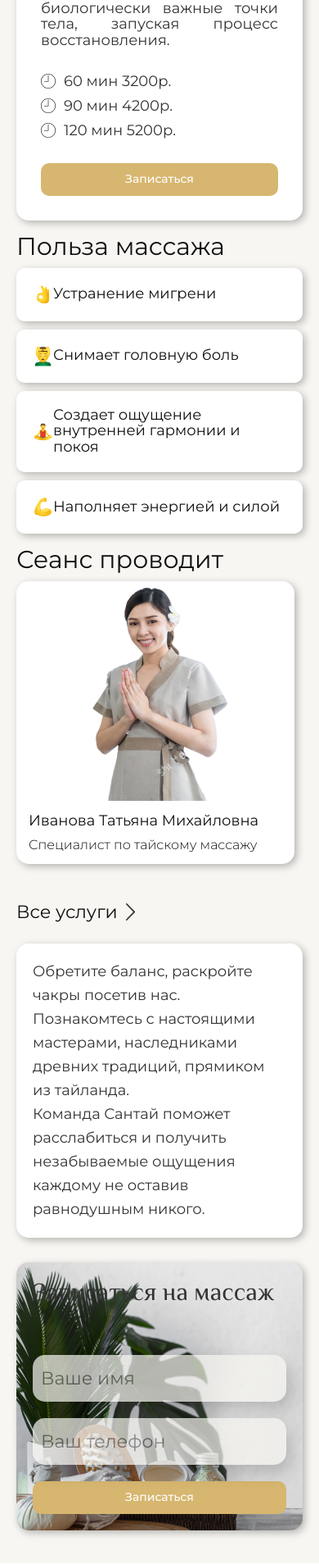
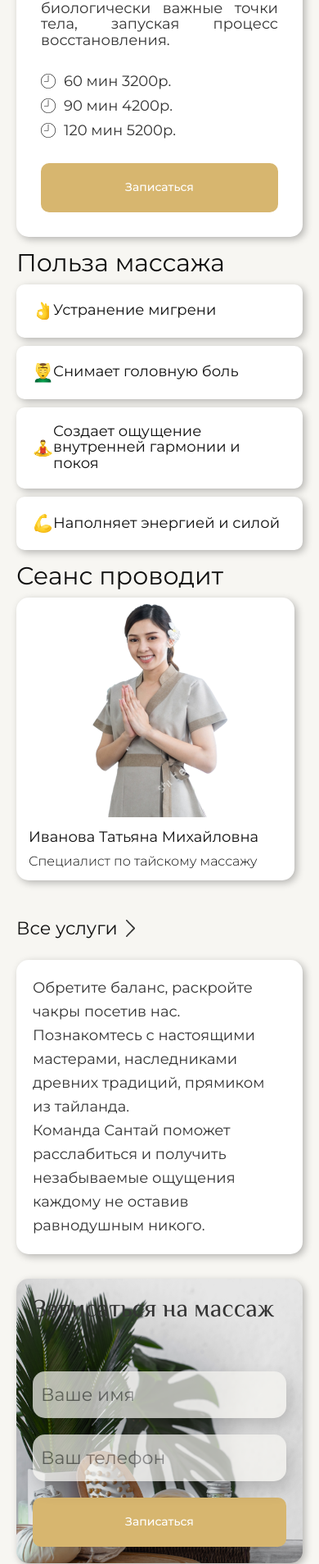
Before and after one commit to 4ndr01dHQD/santai, a Django app: page /massages/bali/ in a window 390 px wide. Shown: the part 650-2558 px from the top of the page at 82% size. Run offline with Django 4.2, Linux system fonts and the light colour scheme.

Commit message:
Правки мобильной верстки

```diff
--- a/static/sass/adapt/_services.scss
+++ b/static/sass/adapt/_services.scss
@@ -30,6 +30,7 @@
         }
         &__button {
             width: 100%;
+            padding: 20px;
         }
     }
 }
--- a/static/sass/adapt/_unit.scss
+++ b/static/sass/adapt/_unit.scss
@@ -89,6 +89,11 @@
 
 @media (max-width: 576px) {
     .unit {
+        &__white{
+            button{
+                padding: 20px;
+            }
+        }
         &__text {
             font-size: 18px;
             line-height: 1.1;
--- a/static/sass/blocks/_about.scss
+++ b/static/sass/blocks/_about.scss
@@ -20,7 +20,7 @@
     font-style: normal;
     font-weight: 400;
     font-size: 40px;
-    line-height: 78px;
+    line-height: 1.1;
     color: #101010;
     text-align: center;
   }
--- a/static/sass/blocks/_form.scss
+++ b/static/sass/blocks/_form.scss
@@ -1,6 +1,8 @@
 .form {
   margin: 40px 0 40px;
-
+  button{
+    padding: 20px;
+}
   &__wrapper {
     padding: 20px;
     background: #FFFFFF;
```
Also changed, not shown: static/css/style.min.css, 1 other file.
